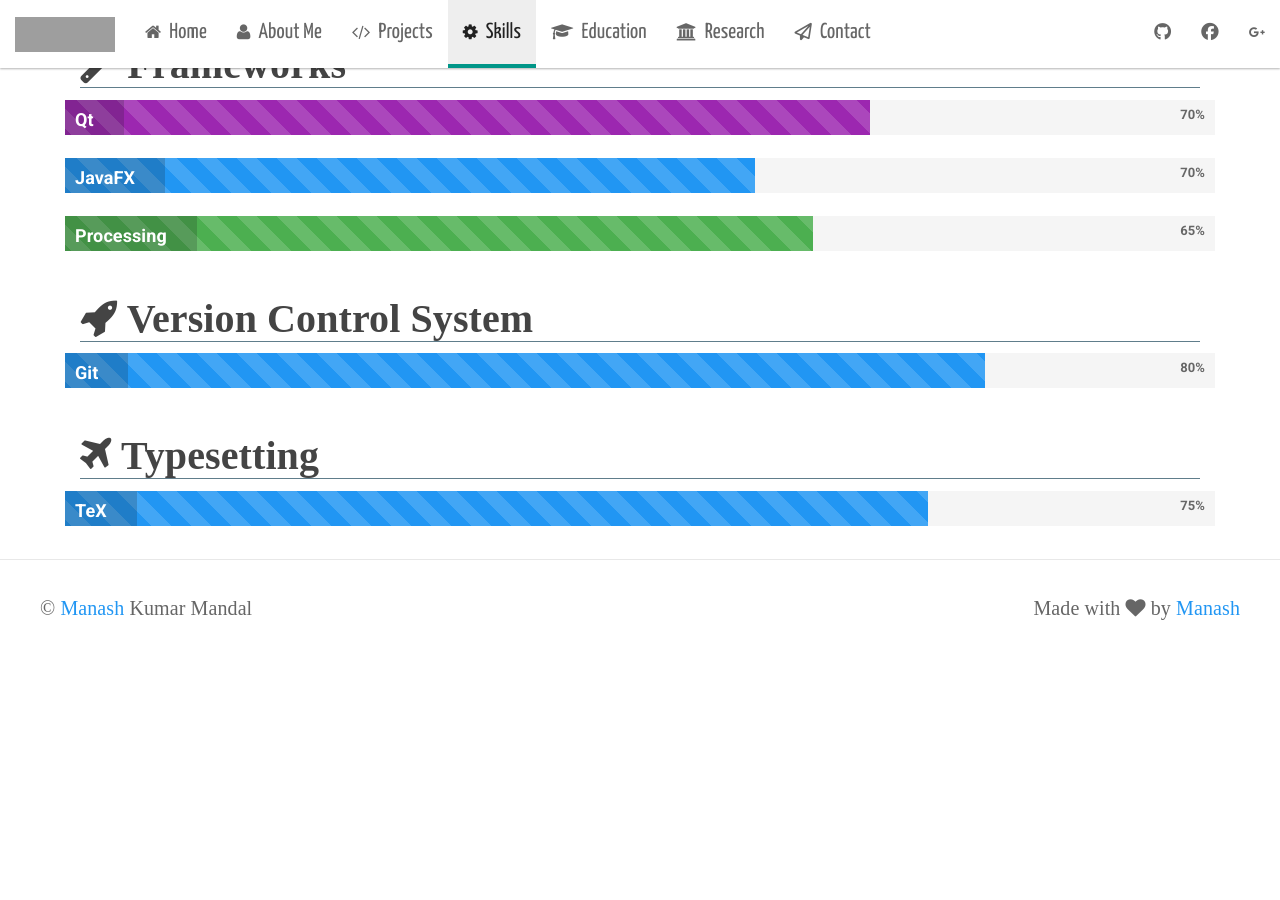
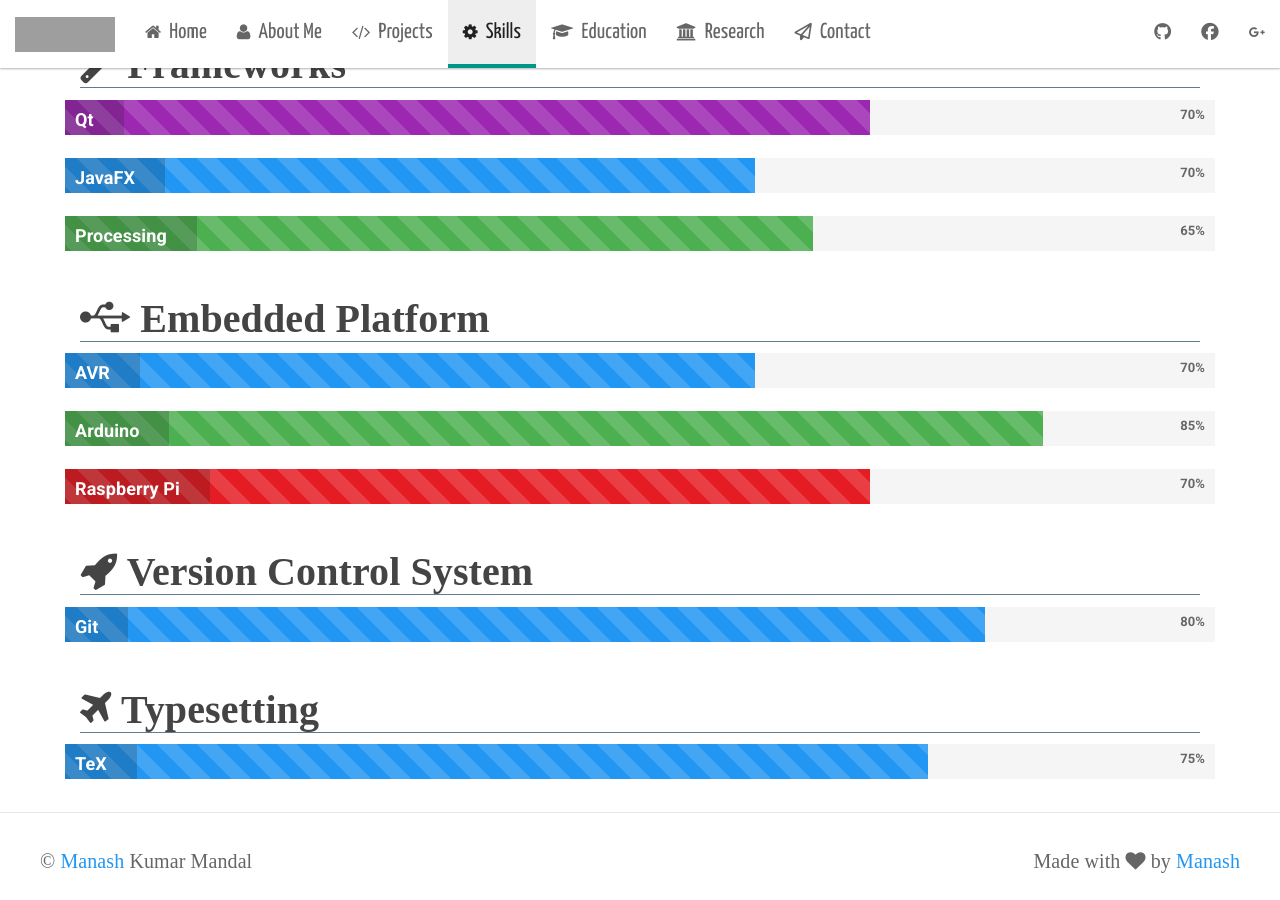
Before and after one commit to manashmandal/manash.me, a Jekyll site: the page built from skills.html, in a window 1280 px wide and 900 px high, scrolled down 577 px. Built offline with Jekyll 4.4.1, drawn with Linux system fonts in a browser that asks for light colours; nearby versions of some CDN libraries; some web fonts are replaced; before the commit the page ends 1223 px from its top, so only the background shows below that; grey boxes are pictures that could not be loaded.

Commit message:
fixed link

```diff
--- a/skills.html
+++ b/skills.html
@@ -98,6 +98,35 @@ permalink: /skills
         </div>
     </div>
 
+        <h1 class="big_title_underline"><span class="fa fa-usb"></span> Embedded Platform</h1>
+
+        <div class="row">
+            <div class="progress">
+                <div class="progress-bar progress-bar-striped active" role="progressbar" aria-valuenow="60" aria-valuemin="0" aria-valuemax="100" style="width: 60%;">
+                    <span class="sr-only">60% Complete</span>
+                </div>
+                <span class="progress-type">AVR</span>
+                <span class="progress-completed">70%</span>
+            </div>
+
+            <div class="progress">
+                <div class="progress-bar progress-bar-success progress-bar-striped active" role="progressbar" aria-valuenow="40" aria-valuemin="0" aria-valuemax="100" style="width: 85%">
+                    <span class="sr-only">85% Complete (success)</span>
+                </div>
+                <span class="progress-type">Arduino</span>
+                <span class="progress-completed">85%</span>
+            </div>
+
+            <div class="progress">
+                <div class="progress-bar progress-bar-danger progress-bar-striped active" role="progressbar" aria-valuenow="40" aria-valuemin="0" aria-valuemax="100" style="width: 70%">
+                    <span class="sr-only">70% Complete (success)</span>
+                </div>
+                <span class="progress-type">Raspberry Pi</span>
+                <span class="progress-completed">70%</span>
+            </div>
+
+        </div>
+
         <h1 class="big_title_underline"><span class="fa fa-rocket"></span> Version Control System</h1>
 
         <div class="row">
```
Also changed, not shown: index.html (+6 -6 lines).
